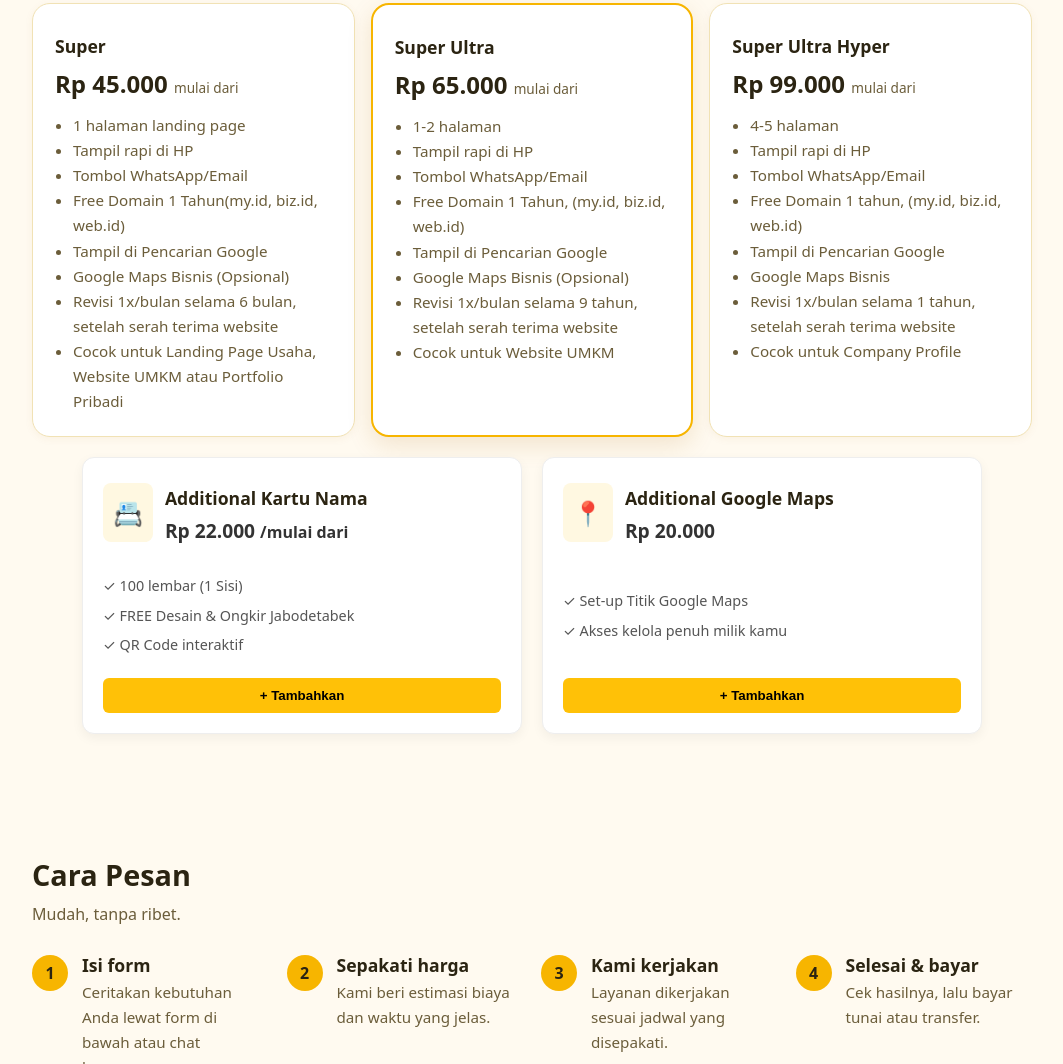
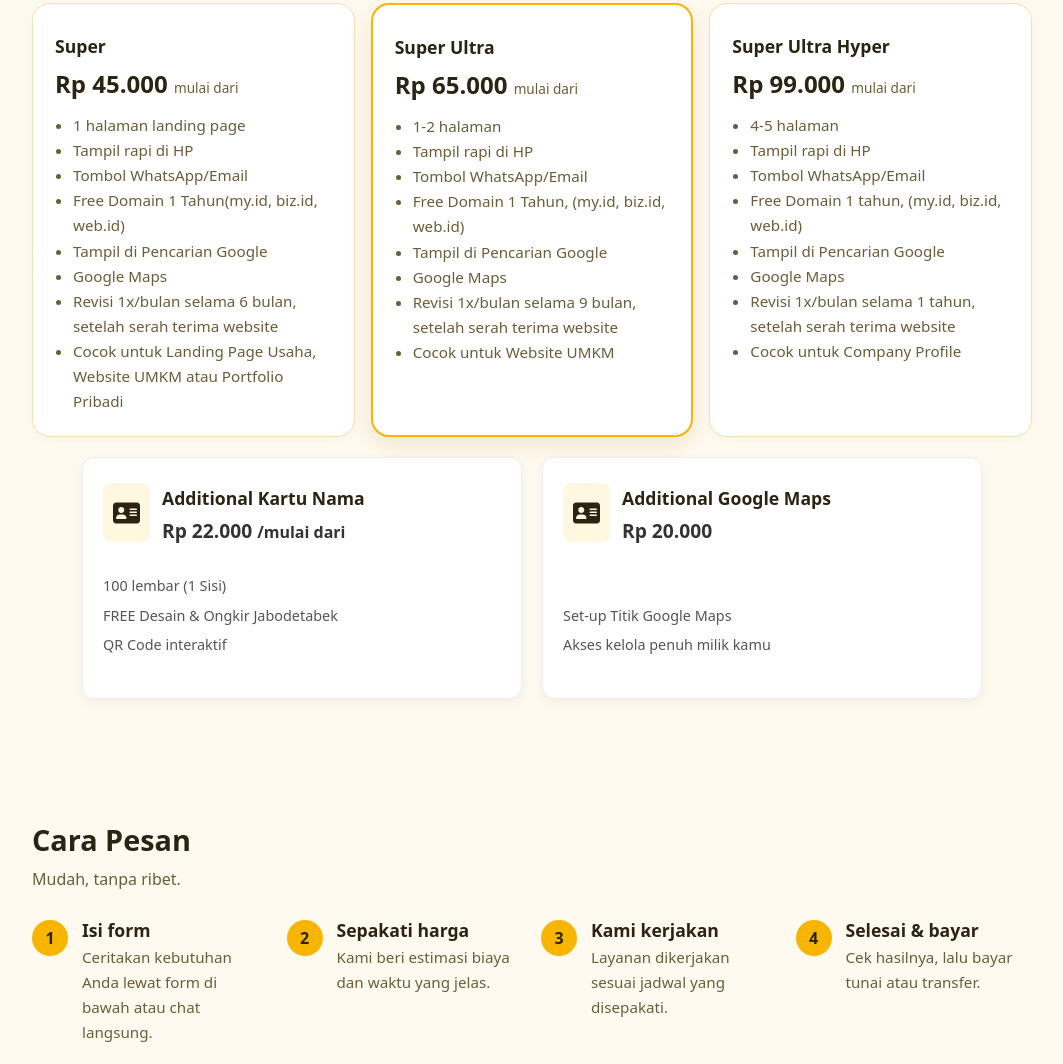
Before and after one commit to FiqihWijaya/FiqihWijaya.github.io, a plain HTML site: page index.html in a window 1280 px wide. Shown: the part 1231-2295 px from the top of the page, without its empty margins (108-1171 px from the left). Drawn offline with Linux system fonts and the light colour scheme.

Commit message:
Update index.html

```diff
--- a/index.html
+++ b/index.html
@@ -170,52 +170,55 @@
         <div class="card">
           <h3>Super</h3>
           <div class="price">Rp 45.000 <small>mulai dari</small></div>
-          <ul><li>1 halaman landing page</li><li>Tampil rapi di HP</li><li>Tombol WhatsApp/Email</li><li>Free Domain 1 Tahun(my.id, biz.id, web.id)</li><li>Tampil di Pencarian Google</li><li>Google Maps Bisnis (Opsional)</li><li>Revisi 1x/bulan selama 6 bulan, setelah serah terima website</li><li>Cocok untuk Landing Page Usaha, Website UMKM atau Portfolio Pribadi</li></ul>
+          <ul><li>1 halaman landing page</li><li>Tampil rapi di HP</li><li>Tombol WhatsApp/Email</li><li>Free Domain 1 Tahun(my.id, biz.id, web.id)</li><li>Tampil di Pencarian Google</li><li>Google Maps</li><li>Revisi 1x/bulan selama 6 bulan, setelah serah terima website</li><li>Cocok untuk Landing Page Usaha, Website UMKM atau Portfolio Pribadi</li></ul>
         </div>
         <div class="card pop">
           <h3>Super Ultra</h3>
           <div class="price">Rp 65.000 <small>mulai dari</small></div>
-          <ul><li>1-2 halaman</li><li>Tampil rapi di HP</li><li>Tombol WhatsApp/Email</li><li>Free Domain 1 Tahun, (my.id, biz.id, web.id)</li><li>Tampil di Pencarian Google</li><li>Google Maps Bisnis (Opsional)</li><li>Revisi 1x/bulan selama 9 tahun, setelah serah terima website</li><li>Cocok untuk Website UMKM</li></ul>
+          <ul><li>1-2 halaman</li><li>Tampil rapi di HP</li><li>Tombol WhatsApp/Email</li><li>Free Domain 1 Tahun, (my.id, biz.id, web.id)</li><li>Tampil di Pencarian Google</li><li>Google Maps</li><li>Revisi 1x/bulan selama 9 bulan, setelah serah terima website</li><li>Cocok untuk Website UMKM</li></ul>
         </div>
         <div class="card">
           <h3>Super Ultra Hyper</h3>
           <div class="price">Rp 99.000 <small>mulai dari</small></div>
-          <ul><li>4-5 halaman</li><li>Tampil rapi di HP</li><li>Tombol WhatsApp/Email</li><li>Free Domain 1 tahun, (my.id, biz.id, web.id)</li><li>Tampil di Pencarian Google</li><li>Google Maps Bisnis</li><li>Revisi 1x/bulan selama 1 tahun, setelah serah terima website</li><li>Cocok untuk Company Profile</li></ul>
+          <ul><li>4-5 halaman</li><li>Tampil rapi di HP</li><li>Tombol WhatsApp/Email</li><li>Free Domain 1 tahun, (my.id, biz.id, web.id)</li><li>Tampil di Pencarian Google</li><li>Google Maps</li><li>Revisi 1x/bulan selama 1 tahun, setelah serah terima website</li><li>Cocok untuk Company Profile</li></ul>
         </div>
       </div>
 
-      <div class="addon-container">
+
+<div class="addon-container">
   <!-- Card 1: Kartu Nama -->
   <div class="addon-card">
     <div class="addon-header">
-      <span class="addon-icon">📇</span>
+      <div class="addon-icon">
+        <i class="fa-solid fa-address-card"></i>
+      </div>
       <div>
         <h3>Additional Kartu Nama</h3>
         <span class="addon-price">Rp 22.000 <small>/mulai dari</small></span>
       </div>
     </div>
     <ul class="addon-features">
-      <li>✓ 100 lembar (1 Sisi)</li>
-      <li>✓ FREE Desain & Ongkir Jabodetabek</li>
-      <li>✓ QR Code interaktif</li>
+      <li>100 lembar (1 Sisi)</li>
+      <li>FREE Desain & Ongkir Jabodetabek</li>
+      <li>QR Code interaktif</li>
     </ul>
-    <button class="btn-addon">+ Tambahkan</button>
   </div>
 
   <!-- Card 2: Google Maps -->
   <div class="addon-card">
     <div class="addon-header">
-      <span class="addon-icon">📍</span>
+      <div class="addon-icon">
+        <i class="fa-solid fa-address-card"></i>
+      </div>
       <div>
         <h3>Additional Google Maps</h3>
         <span class="addon-price">Rp 20.000</span>
       </div>
     </div>
     <ul class="addon-features">
-      <li>✓ Set-up Titik Google Maps</li>
-      <li>✓ Akses kelola penuh milik kamu</li>
+      <li>Set-up Titik Google Maps</li>
+      <li>Akses kelola penuh milik kamu</li>
     </ul>
-    <button class="btn-addon">+ Tambahkan</button>
   </div>
 </div>
 
```
